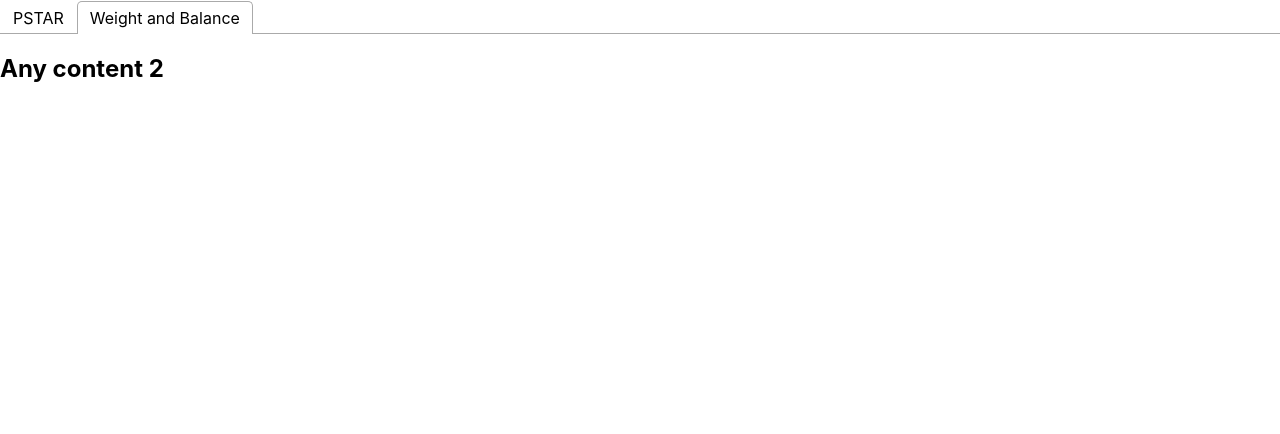
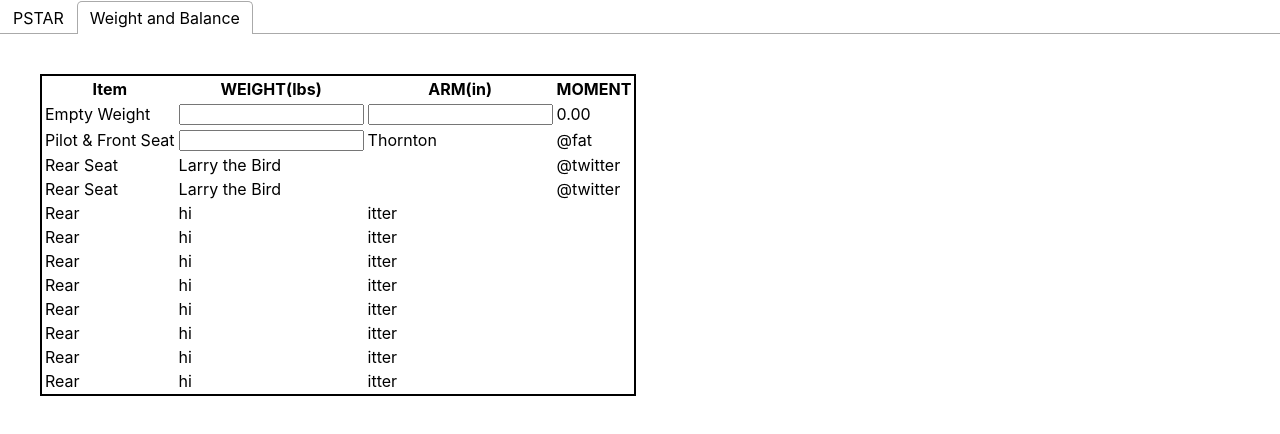
Before and after one commit to robertmzm/pstar, a React (Create React App) app: page / in a window 1280 px wide. Both pictures are taken after a click on the tab "Weight and Balance". Shown: the top 434 px of the page. Built offline with nearby package versions, Linux system fonts and the light colour scheme.

Commit message:
got basic table going

```diff
--- a/package.json
+++ b/package.json
@@ -9,6 +9,7 @@
     "react": "^18.2.0",
     "react-dom": "^18.2.0",
     "react-scripts": "5.0.1",
+    "react-tabs": "^5.1.0",
     "web-vitals": "^2.1.4"
   },
   "productName": "pstar",
--- a/src/react/App.js
+++ b/src/react/App.js
@@ -6,6 +6,7 @@ import { Tab, Tabs, TabList, TabPanel } from 'react-tabs';
 import 'react-tabs/style/react-tabs.css';
 import React,{useState} from 'react';
 import PstarPage from './components/PstarPage'
+import WeightBalanceSheet from './components/WeightBalanceSheet'
 import { channels } from '../shared/constants';
 const { ipcRenderer } = window;
 
@@ -24,7 +25,7 @@ function App() {
       <PstarPage />
     </TabPanel>
     <TabPanel>
-      <h2>Any content 2</h2>
+      <WeightBalanceSheet />
     </TabPanel>
     </Tabs>
     </div>
--- /dev/null
+++ b/src/react/components/WeightBalanceSheet.js
@@ -0,0 +1,121 @@
+import React,{useState} from 'react';
+
+const tableStyle = {
+  border: "2px solid",
+  margin: "40px",
+}
+
+const tdStyle={
+  textAlign: "center"
+}
+function WeightBalanceSheet(props){
+
+	const [variableFields, setVariableFields] = useState({emptyWeight:0,arm:0});
+
+  var handleChange = (e) => {
+
+    setVariableFields({...variableFields,[e.target.name]:e.target.value})
+  };
+  console.log(variableFields)
+
+	return(
+		/*<div>
+      <table>
+        <thead>
+          <tr>
+            <th>Weight</th>
+            <th>Arm</th>
+            <th>Moment</th>
+          </tr>
+        </thead>
+        <tbody>
+          <div>
+          <label> Aircraft </label>
+            <input name="Weight" type="text" onChange={handleChange} />
+            <input name="Moment" type="text" onChange={handleChange} />
+            <input name="Arm" type="text" onChange={handleChange} />
+          </div>
+          <label> Front Seat  </label>
+            <input name="Front Seat" type="text" onChange={handleChange} />
+        </tbody>
+      </table>*/
+
+    <table style={tableStyle}>
+      <thead>
+        <tr>
+          <th>Item</th>
+          <th>WEIGHT(lbs)</th>
+          <th>ARM(in)</th>
+          <th>MOMENT</th>
+        </tr>
+      </thead>
+      <tbody>
+        <tr>
+          <td>Empty Weight</td>
+          <td><input name="emptyWeight" type="text" onChange={handleChange} /></td>
+          <td><input name="arm" type="text" onChange={handleChange} /></td>
+          <td>{(Math.round(variableFields.emptyWeight*variableFields.arm * 100) / 100).toFixed(2)}</td>
+        </tr>
+        <tr>
+          <td>Pilot & Front Seat</td>
+          <td><input name="frontWeight" type="text" onChange={handleChange} /></td>
+          <td>Thornton</td>
+          <td>@fat</td>
+        </tr>
+        <tr>
+          <td>Rear Seat</td>
+          <td colSpan={2}>Larry the Bird</td>
+          <td>@twitter</td>
+        </tr>
+        <tr>
+          <td>Rear Seat</td>
+          <td colSpan={2}>Larry the Bird</td>
+          <td>@twitter</td>
+        </tr>
+        <tr>
+          <td>Rear</td>
+          <td>hi</td>
+          <td>itter</td>
+        </tr>
+        <tr>
+          <td>Rear</td>
+          <td>hi</td>
+          <td>itter</td>
+        </tr>
+        <tr>
+          <td>Rear</td>
+          <td>hi</td>
+          <td>itter</td>
+        </tr>
+        <tr>
+          <td>Rear</td>
+          <td>hi</td>
+          <td>itter</td>
+        </tr>
+        <tr>
+          <td>Rear</td>
+          <td>hi</td>
+          <td>itter</td>
+        </tr>
+        <tr>
+          <td>Rear</td>
+          <td>hi</td>
+          <td>itter</td>
+        </tr>
+        <tr>
+          <td>Rear</td>
+          <td>hi</td>
+          <td>itter</td>
+        </tr>
+        <tr>
+          <td>Rear</td>
+          <td>hi</td>
+          <td>itter</td>
+        </tr>
+      </tbody>
+    </table>
+    // </div>
+      )
+}
+
+export default WeightBalanceSheet;
```
Also changed, not shown: 1 other file (tests, documents, lock files or other folders).
